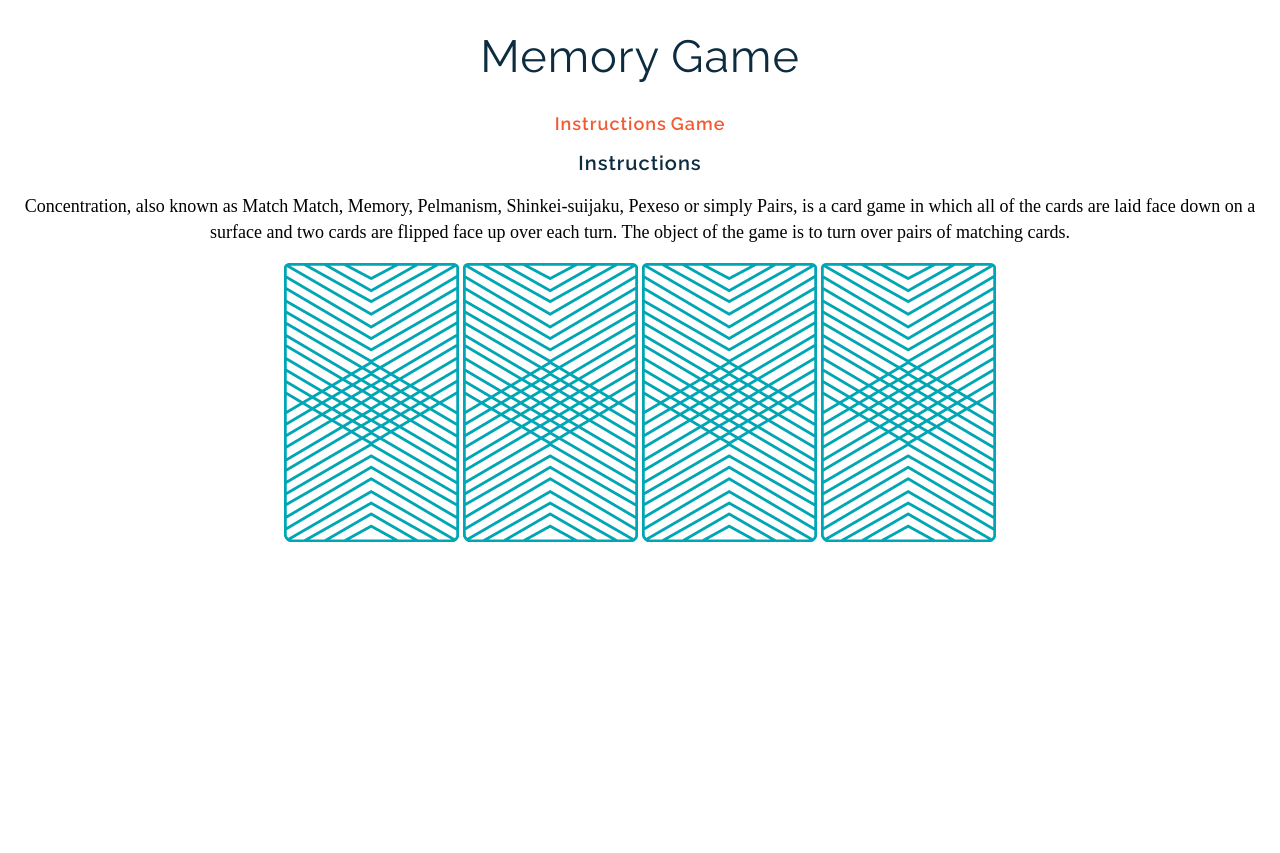
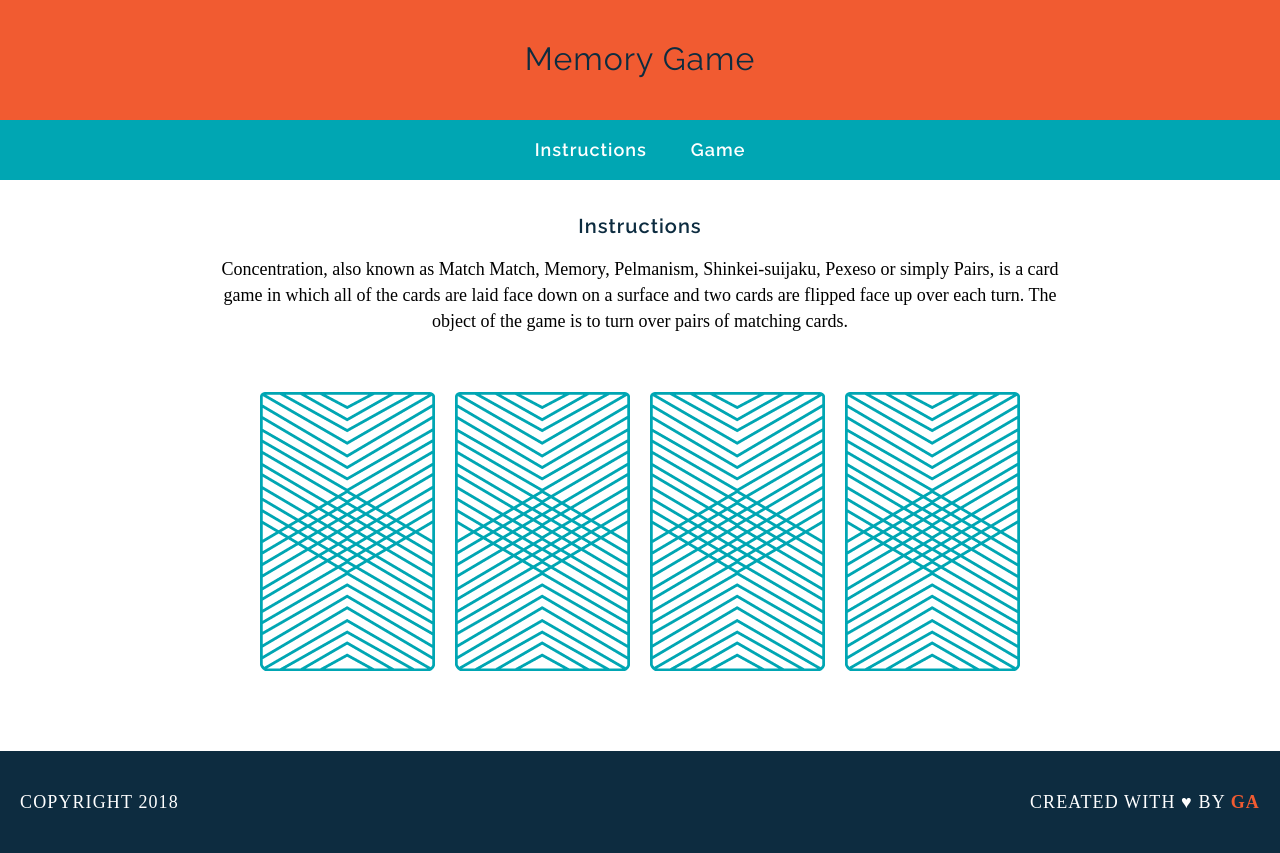
Before and after one commit to addison912/Memory_Game, a plain HTML site: page memory_game/index.html in a window 1280 px wide. Before the commit the page ends 800 px from the top, so only its background shows below. Drawn offline with nearby package versions, Linux system fonts and the light colour scheme; a web font is replaced by a local one.

Commit message:
updated styles and added footer

```diff
--- a/memory_game/css/style.css
+++ b/memory_game/css/style.css
@@ -4,6 +4,7 @@ h1 {
   color: #0d2c40;
   letter-spacing: 1px;
   font-size: 45px;
+  margin: 0;
 }
 
 h2 {
@@ -19,9 +20,11 @@ p {
   line-height: 26px;
   font-size: 18px;
 }
+
 body {
   text-align: center;
 }
+
 a {
   font-family: "Raleway", sans-serif;
   text-decoration: none;
@@ -29,4 +32,67 @@ a {
   color: #f15b31;
   letter-spacing: 1px;
   font-size: 18px;
+  border-bottom: 2px solid transparent;
 }
+
+a:hover {
+  border-bottom: 2px solid white;
+}
+
+header {
+  background-color: #f15b31;
+  color: #ffffff;
+  padding: 20px 30px;
+  margin: 0;
+}
+
+nav {
+  background-color: #00a6b3;
+  padding: 20px;
+}
+
+nav a {
+  margin: 0 20px;
+  color: #ffffff;
+}
+
+main {
+  width: 850px;
+  margin: 35px auto;
+}
+
+.card {
+  margin: 40px 8px;
+}
+
+footer {
+  text-transform: uppercase;
+  padding: 20px;
+  background: #0d2c40;
+  color: white;
+  font-size: 14px;
+  letter-spacing: 0.08em;
+  font-weight: 500;
+}
+
+.copyright {
+  float: left;
+}
+
+.message {
+  float: right;
+}
+
+.clearfix:after {
+  visibility: hidden;
+  display: block;
+  content: " ";
+  clear: both;
+  height: 0;
+  font-size: 0;
+}
+
+.name {
+  color: #f15b31;
+  font-weight: 700;
+}
--- a/memory_game/index.html
+++ b/memory_game/index.html
@@ -7,24 +7,35 @@
     <meta http-equiv="X-UA-Compatible" content="ie=edge">
     <title>Memory Card Game</title>
     <link href="css/style.css" rel="stylesheet" type="text/css">
+    <link href="css/normalize.css" rel="stylesheet" type="text/css">
     <link href="https://fonts.googleapis.com/css?family=Droid+Serif|Raleway:400,500,600,700" rel="stylesheet">
 </head>
 
 <body>
-    <h1>Memory Game</h1>
-    <a href="#">Instructions</a>
-    <a href="#">Game</a>
-    <h2>Instructions</h2>
-    <p>Concentration, also known as Match Match, Memory, Pelmanism, Shinkei-suijaku, Pexeso or simply Pairs, is a card
-        game in which all of the cards are laid face down on a surface and two cards are flipped face up over each
-        turn. The object of the game is to turn over pairs of matching cards.</p>
-    <div>
-        <img src="images/back.png" alt="Queen of Diamonds">
-        <img src="images/back.png" alt="Queen of Hearts">
-        <img src="images/back.png" alt="King of Diamonds">
-        <img src="images/back.png" alt="King of Hearts">
-    </div>
-
+    <header>
+        <h1>Memory Game</h1>
+    </header>
+    <nav>
+        <a href="#instructions">Instructions</a>
+        <a href="#game">Game</a>
+    </nav>
+    <main>
+        <h2 id="instructions">Instructions</h2>
+        <p>Concentration, also known as Match Match, Memory, Pelmanism, Shinkei-suijaku, Pexeso or simply Pairs, is a
+            card
+            game in which all of the cards are laid face down on a surface and two cards are flipped face up over each
+            turn. The object of the game is to turn over pairs of matching cards.</p>
+        <div id="game">
+            <img class="card" src="images/back.png" alt="Queen of Diamonds">
+            <img class="card" src="images/back.png" alt="Queen of Hearts">
+            <img class="card" src="images/back.png" alt="King of Diamonds">
+            <img class="card" src="images/back.png" alt="King of Hearts">
+        </div>
+    </main>
+    <footer class="clearfix">
+        <p class="copyright">Copyright 2018</p>
+        <p class="message">Created with &hearts; by <span class="name">GA</span></p>
+    </footer>
 </body>
 
 </html>
```
